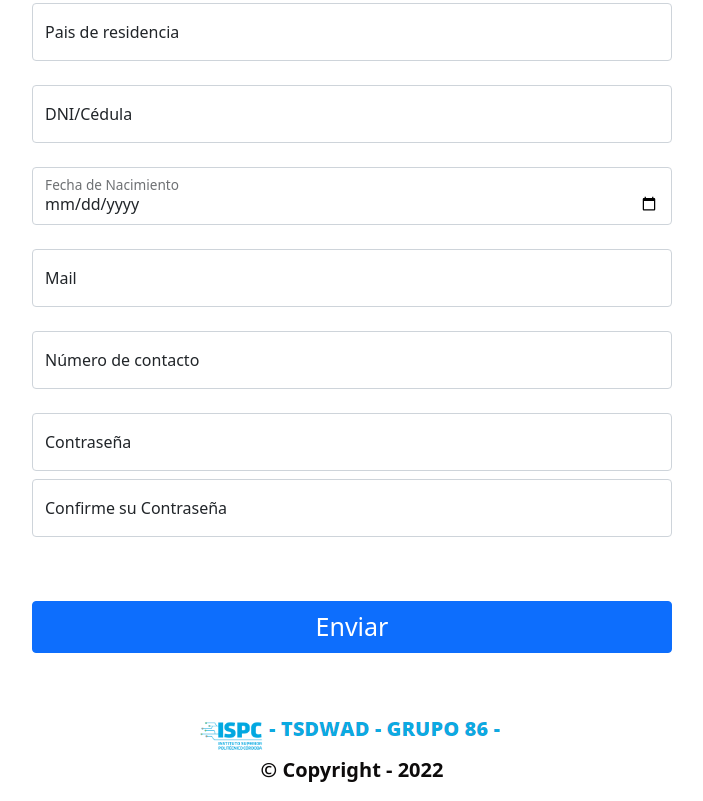
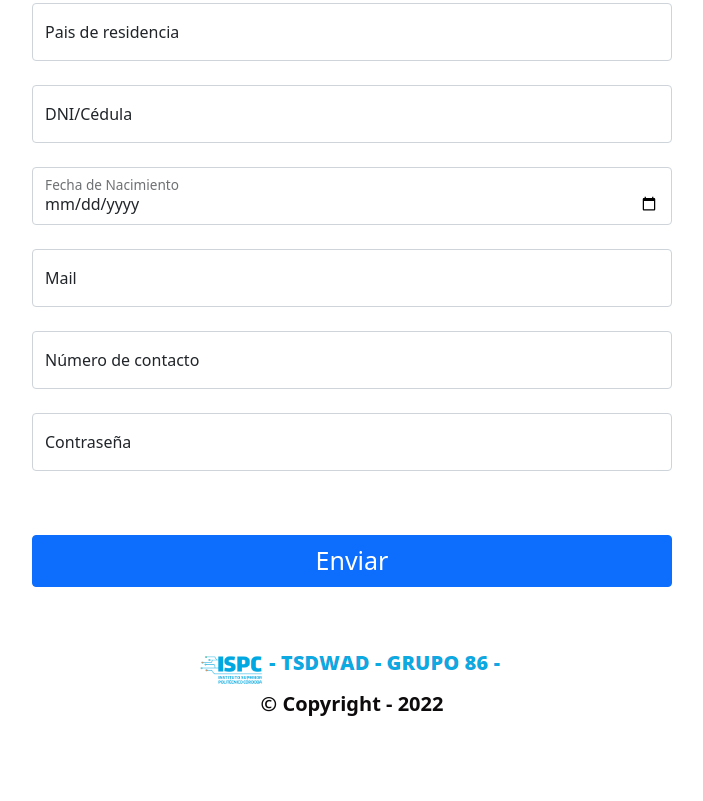
Before and after one commit to profeale/PBKispcgrupoBx2, a plain HTML site: page frontend/registro.html in a window 1280 px wide. Shown: the part 539-1340 px from the top of the page, without its empty margins (288-991 px from the left). After the commit the page ends 1274 px from the top, so only its background shows below. Drawn offline with nearby package versions, Linux system fonts and the light colour scheme.

Commit message:
se borra form-floating2

```diff
--- a/frontend/registro.html
+++ b/frontend/registro.html
@@ -204,18 +204,6 @@
                     />
                     <label for="floatingPassword">Contraseña</label>
                 </div>
-                <div class="form-floating">
-                    <input
-                        type="password"
-                        class="form-control"
-                        id="floatingPassword2"
-                        placeholder="Confirme su Contraseña"
-                        maxlength="16"
-                        minlength="8"
-                        required
-                    />
-                    <label for="floatingPassword">Confirme su Contraseña</label>
-                </div>
                 <br>
                 <br>
                 <button
```
